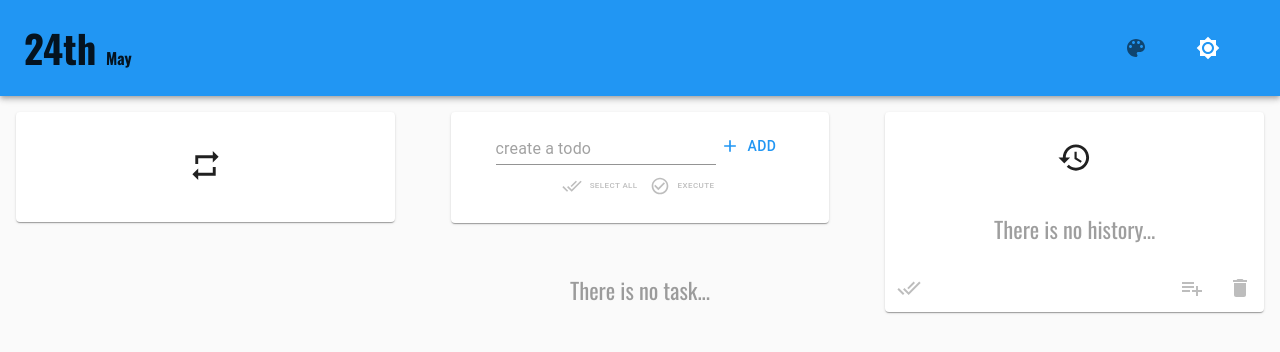
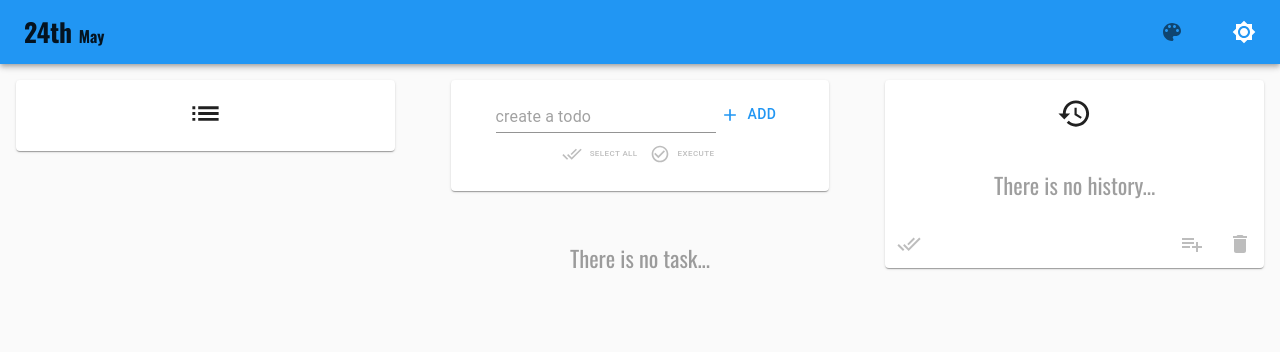
Before and after one commit to taichi-t/redux_hooks_todo_app, a React (Create React App) app: page / in a window 1280 px wide. Shown: the top 352 px of the page. Built offline with nearby package versions, Linux system fonts and the light colour scheme.

Commit message:
modify: some styles

```diff
--- a/src/GlobalStyle.jsx
+++ b/src/GlobalStyle.jsx
@@ -11,6 +11,9 @@ export const GlobalStyle = createGlobalStyle`
   }
 #root{
   overflow:hidden
+}
+h2{
+  margin:0;
 }
 `;
 
--- a/src/components/ColorPicker.jsx
+++ b/src/components/ColorPicker.jsx
@@ -63,6 +63,7 @@ export const ColorPicker = (props) => {
         aria-controls="long-menu"
         aria-haspopup="true"
         onClick={handleClick}
+        edge="start"
         className={classes.menuButton}
       >
         <ColorLensIcon />
--- a/src/components/CreateHistoryItem.jsx
+++ b/src/components/CreateHistoryItem.jsx
@@ -20,8 +20,18 @@ import ExpandLess from "@material-ui/icons/ExpandLess";
 import ExpandMore from "@material-ui/icons/ExpandMore";
 import ListItemIcon from "@material-ui/core/ListItemIcon";
 import ListItemSecondaryAction from "@material-ui/core/ListItemSecondaryAction";
+import { makeStyles } from "@material-ui/core/styles";
+
+const useStyles = makeStyles((theme) => ({
+  list: {
+    paddingTop: theme.spacing(0),
+    paddingBottom: theme.spacing(0),
+  },
+}));
 
 export const CreateHistoryItem = (props) => {
+  //state
+  const classes = useStyles();
   const { objects, index } = props;
   const [open, setOpen] = useState(false);
   const [check, setCheck] = useState(
@@ -53,8 +63,8 @@ export const CreateHistoryItem = (props) => {
   };
   return (
     <>
-      <List component="ul">
-        <ListItem>
+      <List component="ul" className={classes.list}>
+        <ListItem className={classes.list}>
           <ListItemIcon>
             <Box>
               <IconButton
@@ -125,5 +135,5 @@ export const CreateHistoryItem = (props) => {
 };
 
 const Box = styled.div`
-  font-size: 1.5rem;
+  font-size: 1.6rem;
 `;
--- a/src/components/Navbar.jsx
+++ b/src/components/Navbar.jsx
@@ -15,11 +15,7 @@ import { makeStyles } from "@material-ui/core/styles";
 import IconButton from "@material-ui/core/IconButton";
 
 const useStyles = makeStyles((theme) => ({
-  menuButton: {
-    marginRight: theme.spacing(3),
-  },
   title: {
-    alignSelf: "flex-end",
     flexGrow: 1,
   },
 }));
@@ -94,7 +90,7 @@ export default Navbar;
 //style
 const Title = styled.h1`
   color: ${(props) => props.color};
-  font-size: 2.4rem;
+  font-size: 1.6rem;
 `;
 
 const Month = styled.span`
--- a/src/components/RoutineWork.jsx
+++ b/src/components/RoutineWork.jsx
@@ -1,6 +1,7 @@
 import React from "react";
 // import { useSelector } from "react-redux";
-import RepeatIcon from "@material-ui/icons/Repeat";
+// import RepeatIcon from "@material-ui/icons/Repeat";
+import ListIcon from "@material-ui/icons/List";
 
 //style
 import styled from "styled-components";
@@ -13,7 +14,7 @@ export const RoutineWork = () => {
   return (
     <StyledPaper>
       <Title>
-        <RepeatIcon fontSize="large" />
+        <ListIcon fontSize="large" />
       </Title>
     </StyledPaper>
   );
@@ -25,7 +26,7 @@ export default RoutineWork;
 
 const StyledPaper = styled(Paper)`
   margin: 1rem;
-  max-height: 50rem;
+  max-height: 100vh;
   overflow: scroll;
 `;
 
```
